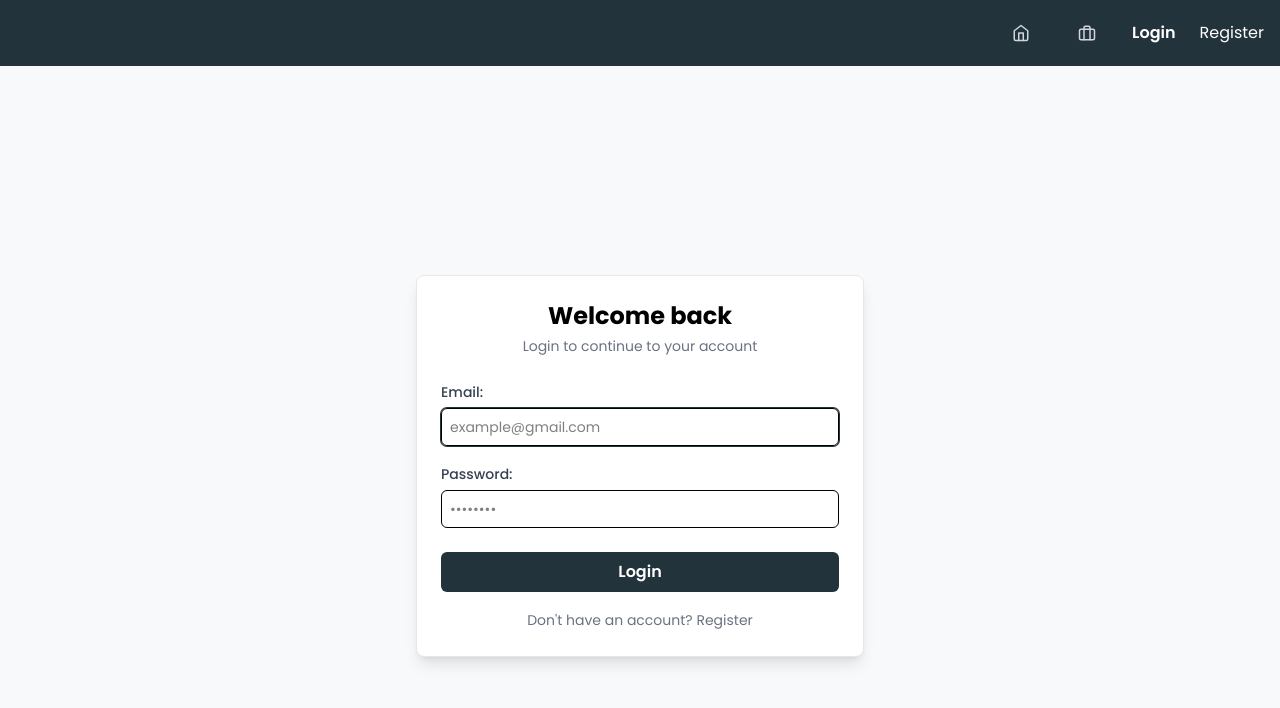
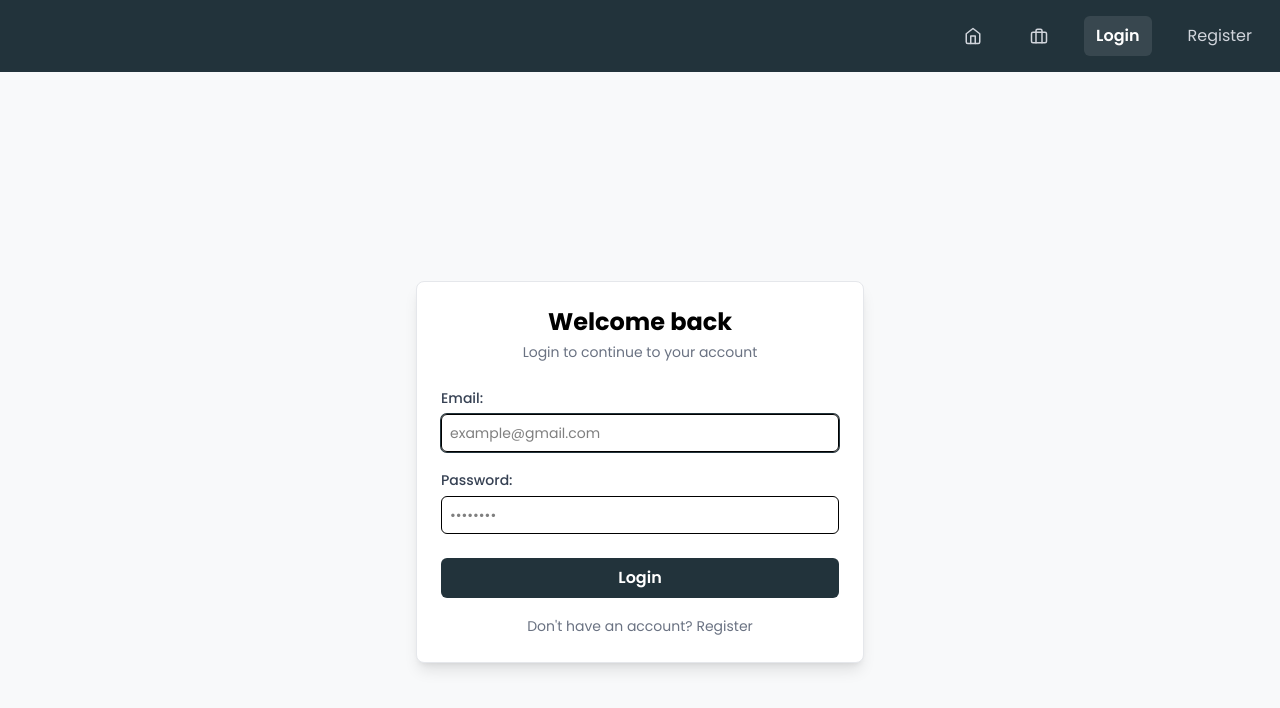
Before and after one commit to PriyanshCodes24/CODSOFT, a React (Vite) app in the folder InstaJob/client/: page /login in a window 1280 px wide. Shown: the top 708 px of the page. Built offline with nearby package versions, Linux system fonts and the light colour scheme; no server answers.

Commit message:
some twicks in navbar

```diff
--- a/InstaJob/client/src/Components/Navbar.jsx
+++ b/InstaJob/client/src/Components/Navbar.jsx
@@ -2,7 +2,8 @@ import { useNavigate, useLocation } from "react-router-dom";
 import { useAuth } from "../Context/AuthContext";
 import { FaUserPlus, FaUserTie } from "react-icons/fa6";
 import { FiHome, FiBriefcase, FiLogOut, FiPlus, FiGrid } from "react-icons/fi";
-import Navitem from "./Navitem";
+import NavItem from "./NavItem";
+import { motion } from "framer-motion";
 
 const Navbar = () => {
   const location = useLocation();
@@ -15,29 +16,30 @@ const Navbar = () => {
   };
 
   return (
-    <div className="flex justify-end bg-[#22333B] text-white gap-2 sm:gap-4 md:gap-6 p-4">
+    <motion.div
+      layout
+      className="flex justify-end bg-[#22333B] text-white gap-2 sm:gap-4 md:gap-6 p-4"
+    >
       {user && (
-        <div className={`flex mr-auto gap-1`}>
+        <div className={`flex mr-auto gap-1 items-center `}>
           {user?.role === "recruiter" ? (
-            <FaUserTie title="recruiter" className="translate-y-1 text-sm" />
+            <FaUserTie title="recruiter" className="text-sm" />
           ) : (
-            <FaUserPlus
-              size={16}
-              title="applicant"
-              className="translate-y-1 text-sm"
-            />
+            <FaUserPlus size={16} title="applicant" className="text-sm" />
           )}
-          <div className="sm:block hidden">{capitalize(user?.role) || ""}</div>
+          <div className="sm:block hidden text-sm text-gray-300">
+            {capitalize(user?.role) || ""}
+          </div>
         </div>
       )}
-      <Navitem
+      <NavItem
         icon={FiHome}
         label="Home"
         active={location.pathname === "/"}
         onClick={() => navigate("/")}
       />
       {user?.role === "applicant" && (
-        <Navitem
+        <NavItem
           icon={FiGrid}
           label="Dashboard"
           active={location.pathname === "/applicant/dashboard"}
@@ -45,7 +47,7 @@ const Navbar = () => {
         />
       )}
       {user?.role === "recruiter" && (
-        <Navitem
+        <NavItem
           icon={FiGrid}
           label="Dashboard"
           active={location.pathname === "/recruiter/dashboard"}
@@ -53,7 +55,7 @@ const Navbar = () => {
         />
       )}
       {user?.role === "recruiter" && (
-        <Navitem
+        <NavItem
           icon={FiPlus}
           size={20}
           label="Post"
@@ -61,51 +63,49 @@ const Navbar = () => {
           onClick={() => navigate("/post")}
         />
       )}
-      <Navitem
+      <NavItem
         icon={FiBriefcase}
         label="Jobs"
-        active={location.pathname === "/jobs"}
+        active={location.pathname.startsWith("/jobs")}
         onClick={() => navigate("/jobs")}
       />
       {!user && (
-        <div
-          className={`group flex items-center gap-1 transition-all duration-200 cursor-pointer hover:font-semibold ${
-            location.pathname === "/login" && "font-semibold"
+        <motion.div
+          layout
+          className={`flex items-center transition-colors px-3 py-2 rounded-md cursor-pointer text-gray-300 hover:text-white  ${
+            location.pathname === "/login" &&
+            "text-white bg-white/10 font-semibold"
           }`}
           onClick={() => navigate("/login")}
         >
           Login
-        </div>
+        </motion.div>
       )}
       {!user && (
-        <div
-          className={`flex items-center gap-1 transition-all duration-200 cursor-pointer hover:font-semibold ${
-            location.pathname === "/register" && "font-semibold"
+        <motion.div
+          layout
+          className={`flex items-center transition-colors px-3 py-2 rounded-md cursor-pointer text-gray-300 hover:text-white ${
+            location.pathname === "/register" &&
+            "text-white bg-white/10 font-semibold"
           }`}
           onClick={() => navigate("/register")}
         >
           Register
-        </div>
+        </motion.div>
       )}
       {user && (
-        <div
-          className={`group flex items-center gap-1 transition-all duration-200 cursor-pointer hover:font-semibold ${
-            location.pathname === "/logout" && "font-semibold"
-          }`}
+        <NavItem
+          icon={FiLogOut}
+          label="Logout"
+          active={false}
           onClick={() => {
+            if (!window.confirm("Are you sure you want to logout?")) return;
             logout();
             navigate("/login");
           }}
-        >
-          <FiLogOut
-            title="logout"
-            size={18}
-            className="mx-2 sm:mx-1 md:mx-0 transition-transform duration-200 group-hover:scale-110  text-gray-200 hover:text-white"
-          />
-          <p className="hidden md:block">Logout</p>
-        </div>
+        />
       )}
-    </div>
+    </motion.div>
   );
 };
 
--- a/InstaJob/client/src/Components/Navitem.jsx
+++ b/InstaJob/client/src/Components/Navitem.jsx
@@ -5,11 +5,11 @@ const Navitem = ({ icon: Icon, label, active, onClick, size = 18 }) => {
     <motion.div
       layout
       onClick={onClick}
-      className={`flex items-center gap-2 cursor-pointer px-3 py-2 rounded-md transition-colors ${active ? "font-semibold text-white" : "text-gray-300 hover:text-white"}`}
+      className={`flex items-center gap-2 cursor-pointer px-3 py-2 rounded-md transition-colors font-semibold  ${active ? "bg-white/10 text-white" : "text-gray-300 hover:text-white"}`}
     >
       <Icon size={size} />
       <AnimatePresence>
-        {active && (
+        {active && label && (
           <motion.span
             initial={{ opacity: 0, x: -8 }}
             animate={{ opacity: 1, x: 0 }}
```
